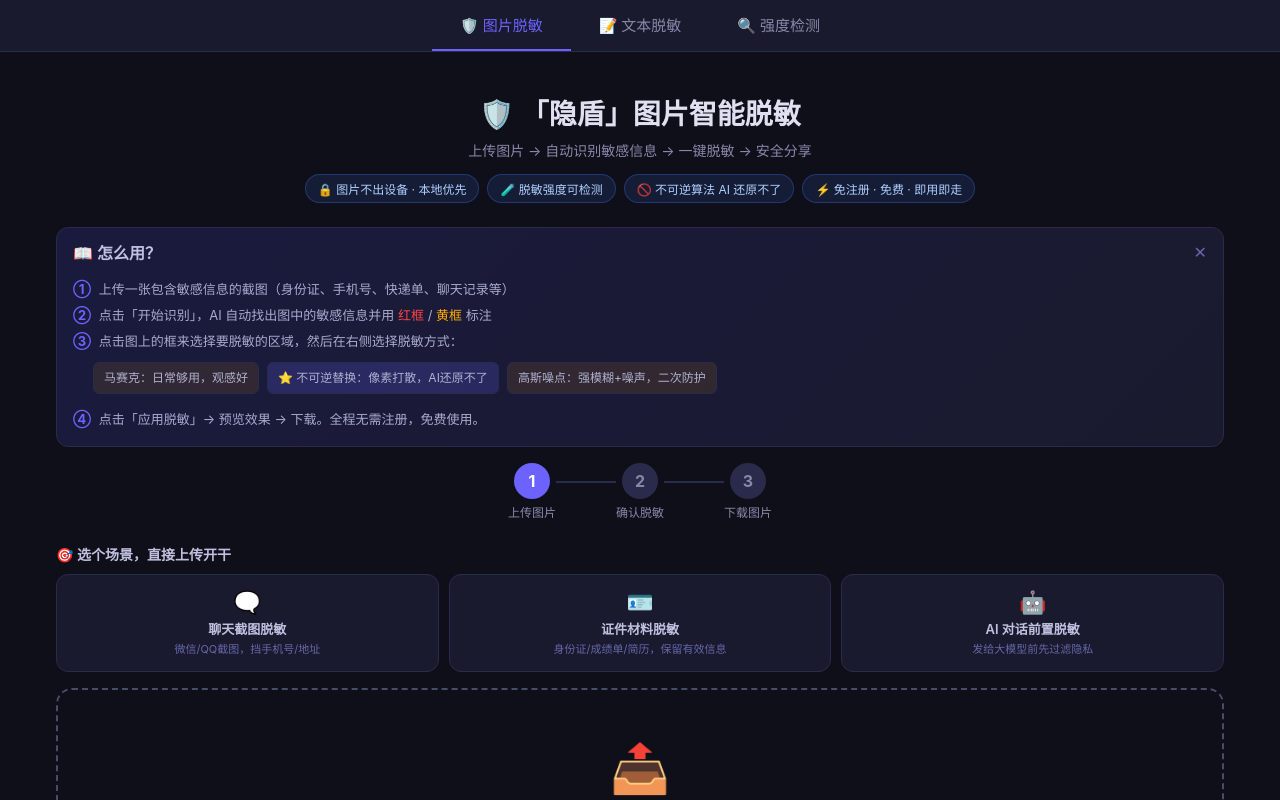
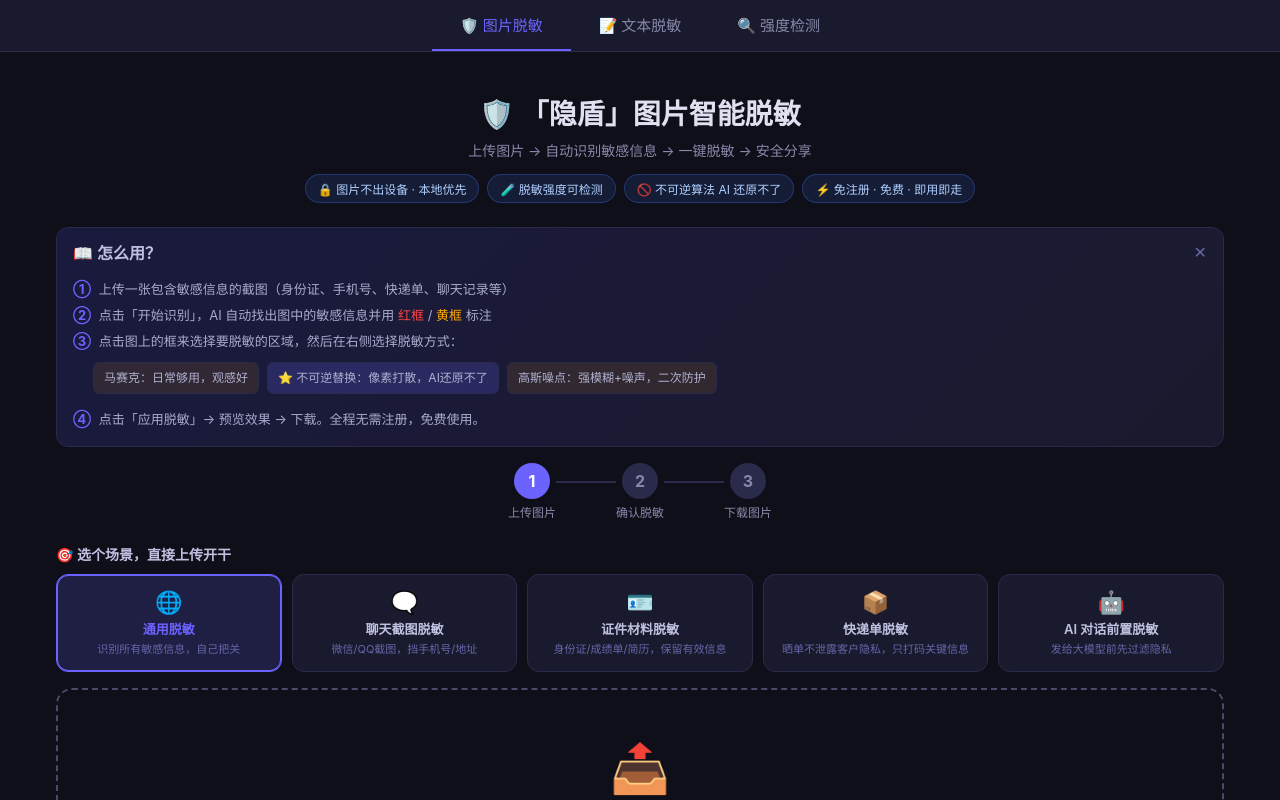
Before and after one commit to yuan201644-collab/yindun-ai-desensitizer, a Vue app in the folder frontend/: page / in a window 1280 px wide. Shown: the top 800 px of the page. Built offline with nearby package versions, Linux system fonts and the light colour scheme.

Commit message:
feat: 分流卡片补全——新增通用/快递单入口（5卡片自适应网格）

```diff
--- a/frontend/src/pages/index/index.vue
+++ b/frontend/src/pages/index/index.vue
@@ -406,6 +406,11 @@ onUnmounted(() => { resetUpload() })
       <div class="scenario-entry">
         <p class="scenario-label">🎯 选个场景，直接上传开干</p>
         <div class="scenario-grid">
+          <div class="scenario-card" :class="{ active: activeTemplate === 'general' }" @click="pickScenario('general')">
+            <span class="scenario-icon">🌐</span>
+            <span class="scenario-name">通用脱敏</span>
+            <span class="scenario-desc">识别所有敏感信息，自己把关</span>
+          </div>
           <div class="scenario-card" :class="{ active: activeTemplate === 'chat' }" @click="pickScenario('chat')">
             <span class="scenario-icon">🗨️</span>
             <span class="scenario-name">聊天截图脱敏</span>
@@ -415,6 +420,11 @@ onUnmounted(() => { resetUpload() })
             <span class="scenario-icon">🪪</span>
             <span class="scenario-name">证件材料脱敏</span>
             <span class="scenario-desc">身份证/成绩单/简历，保留有效信息</span>
+          </div>
+          <div class="scenario-card" :class="{ active: activeTemplate === 'express' }" @click="pickScenario('express')">
+            <span class="scenario-icon">📦</span>
+            <span class="scenario-name">快递单脱敏</span>
+            <span class="scenario-desc">晒单不泄露客户隐私，只打码关键信息</span>
           </div>
           <div class="scenario-card" @click="pickScenario('llm')">
             <span class="scenario-icon">🤖</span>
@@ -610,7 +620,7 @@ onUnmounted(() => { resetUpload() })
 /* 场景入口卡片 */
 .scenario-entry { margin-bottom: 16px; }
 .scenario-label { font-weight: 600; font-size: 14px; margin-bottom: 10px; color: #c0c0e0; }
-.scenario-grid { display: grid; grid-template-columns: repeat(3, 1fr); gap: 10px; }
+.scenario-grid { display: grid; grid-template-columns: repeat(auto-fit, minmax(150px, 1fr)); gap: 10px; }
 .scenario-card { display: flex; flex-direction: column; align-items: center; gap: 4px; background: #1a1a2e; border: 1px solid #2a2a4a; border-radius: 12px; padding: 14px 10px; cursor: pointer; text-align: center; transition: all 0.15s; }
 .scenario-card:hover { border-color: #6c63ff; background: rgba(108,99,255,0.05); }
 .scenario-card.active { border-color: #6c63ff; background: rgba(108,99,255,0.18); box-shadow: inset 0 0 0 1px #6c63ff; }
```
